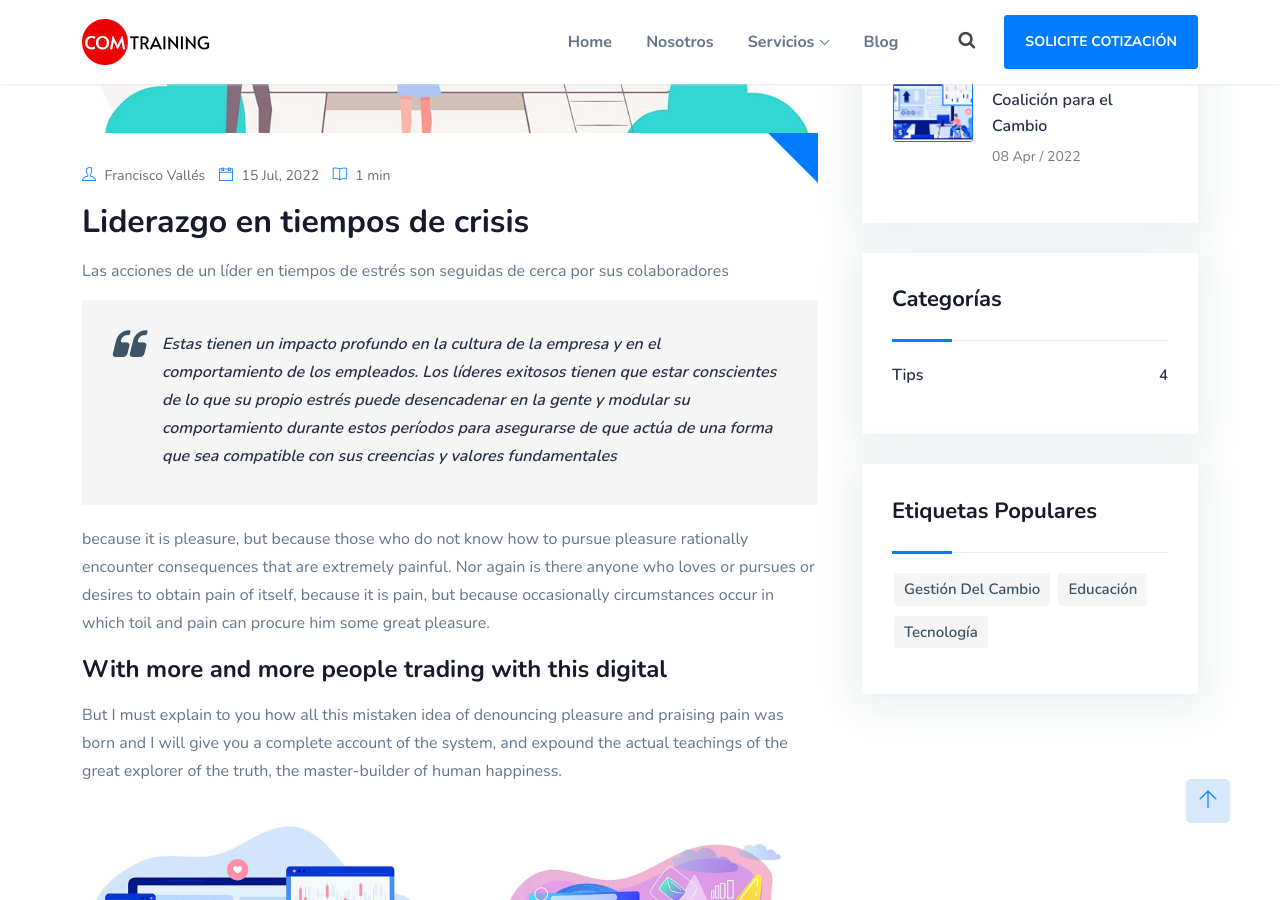
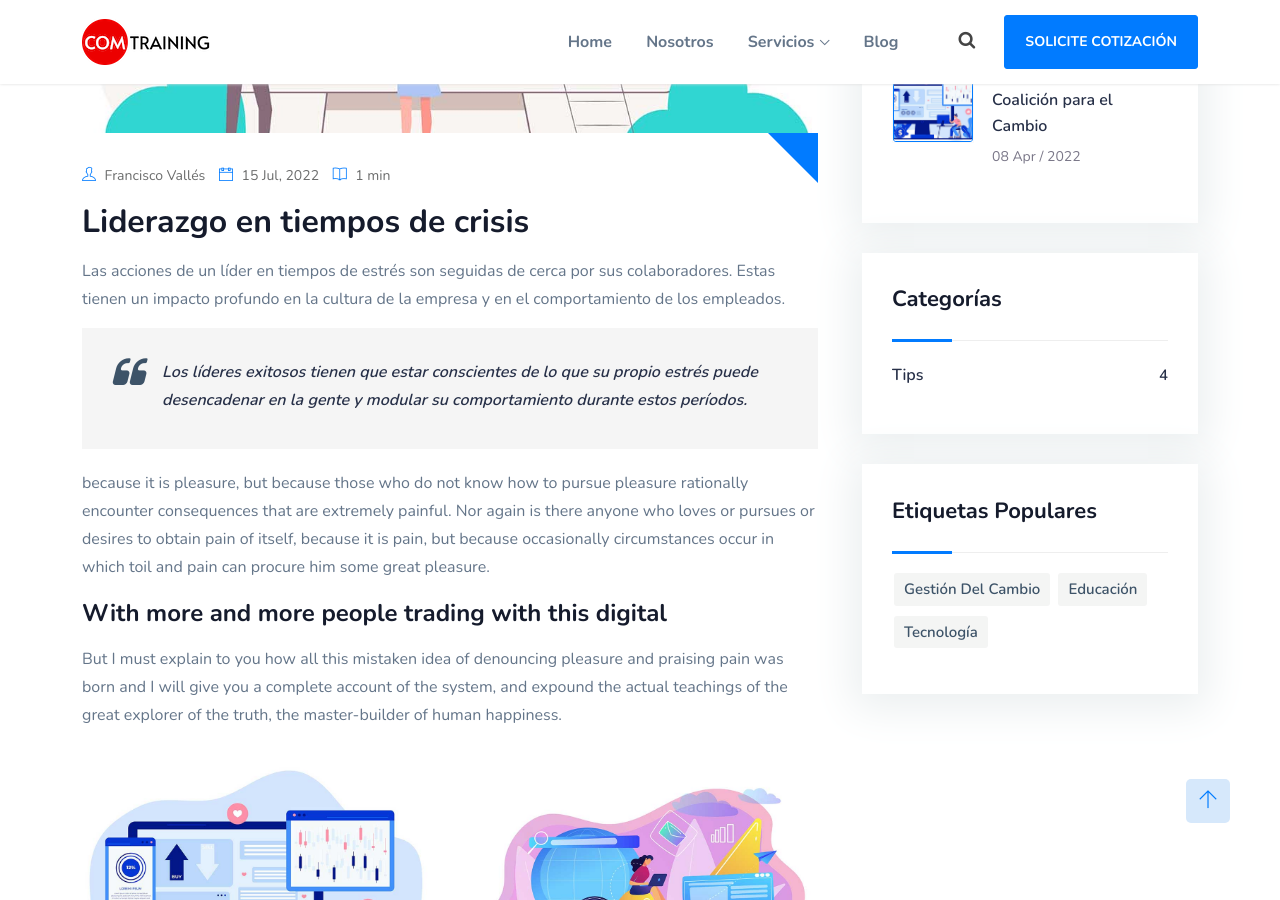
Before and after one commit to fjvalles/comtraining-landing, a Jekyll site: the page built from _posts/2022-07-15-liderazgo-en-tiempos-de-crisis.md, in a window 1280 px wide and 900 px high, scrolled down 805 px. Built offline with Jekyll 4.4.1, drawn with Linux system fonts in a browser that asks for light colours; a script that is not in the unit is left out; comment, search, counter and statistics services are not loaded.

Commit message:
Update Blog “2022-07-15-liderazgo-en-tiempos-de-crisis”

```diff
--- a/_posts/2022-07-15-liderazgo-en-tiempos-de-crisis.md
+++ b/_posts/2022-07-15-liderazgo-en-tiempos-de-crisis.md
@@ -12,9 +12,9 @@ post_id: 2
 categories:
   - tips
 ---
-<p>Las acciones de un líder en tiempos de estrés son seguidas de cerca por sus colaboradores</p>
+<p>Las acciones de un líder en tiempos de estrés son seguidas de cerca por sus colaboradores. Estas tienen un impacto profundo en la cultura de la empresa y en el comportamiento de los empleados.</p>
   <blockquote>
-      <p>Estas tienen un impacto profundo en la cultura de la empresa y en el comportamiento de los empleados. Los líderes exitosos tienen que estar conscientes de lo que su propio estrés puede desencadenar en la gente y modular su comportamiento durante estos períodos para asegurarse de que actúa de una forma que sea compatible con sus creencias y valores fundamentales</p>
+      <p>Los líderes exitosos tienen que estar conscientes de lo que su propio estrés puede desencadenar en la gente y modular su comportamiento durante estos períodos. </p>
   </blockquote>
   <p> because it is pleasure, but because those who do not know how to pursue pleasure rationally encounter consequences that are extremely painful. Nor again is there anyone who loves or pursues or desires to obtain pain of itself, because it is pain, but because occasionally circumstances occur in which toil and pain can procure him some great pleasure.</p>
   <h4>With more and more people trading with this digital </h4>
```
